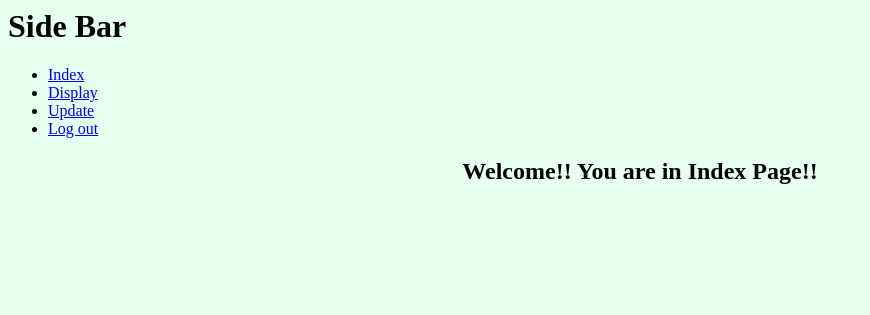
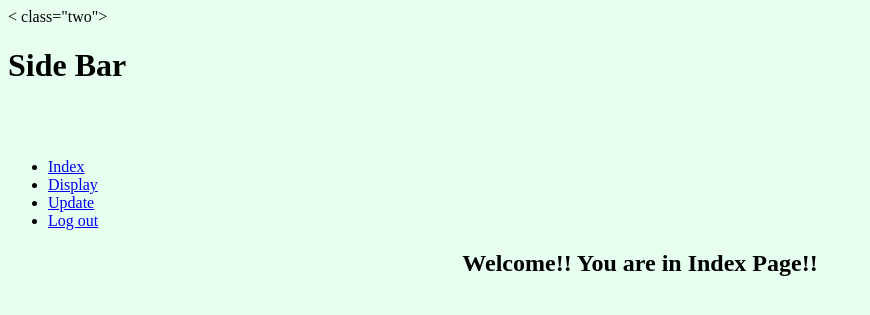
Before and after one commit to Moni1105/DBMSproject, a Flask app: template python-sample/templates/index.html in a window 1280 px wide. Shown: the top 315 px of the page, without its empty margins (0-870 px from the left). Run offline with Flask 3, Linux system fonts and the light colour scheme; the template is opened without the code that fills it, so the values that code supplies are empty; some libraries are stand-ins or nearby versions.

Commit message:
added dbms project to git

```diff
--- a/python-sample/templates/index.html
+++ b/python-sample/templates/index.html
@@ -7,8 +7,9 @@
 
 	<body bgcolor="#e6ffee">
 		<div class="one">
-			<div class="two">
+			< class="two">
 				<h1>Side Bar</h1>
+				<br></br>
 				<ul>
 					<li class="active"><a href="{{url_for('index')}}">Index</a></li>
 					<li><a href="{{url_for('display')}}">Display</a></li>
```
